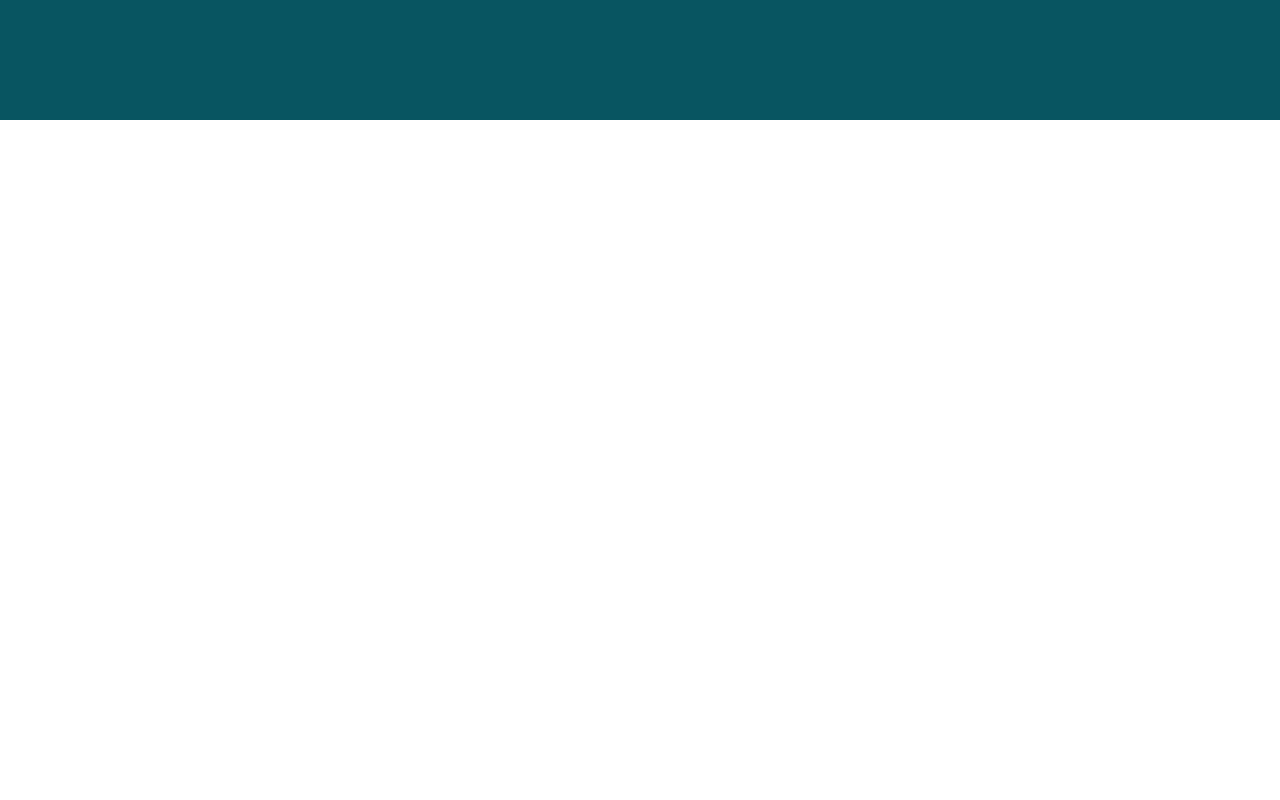
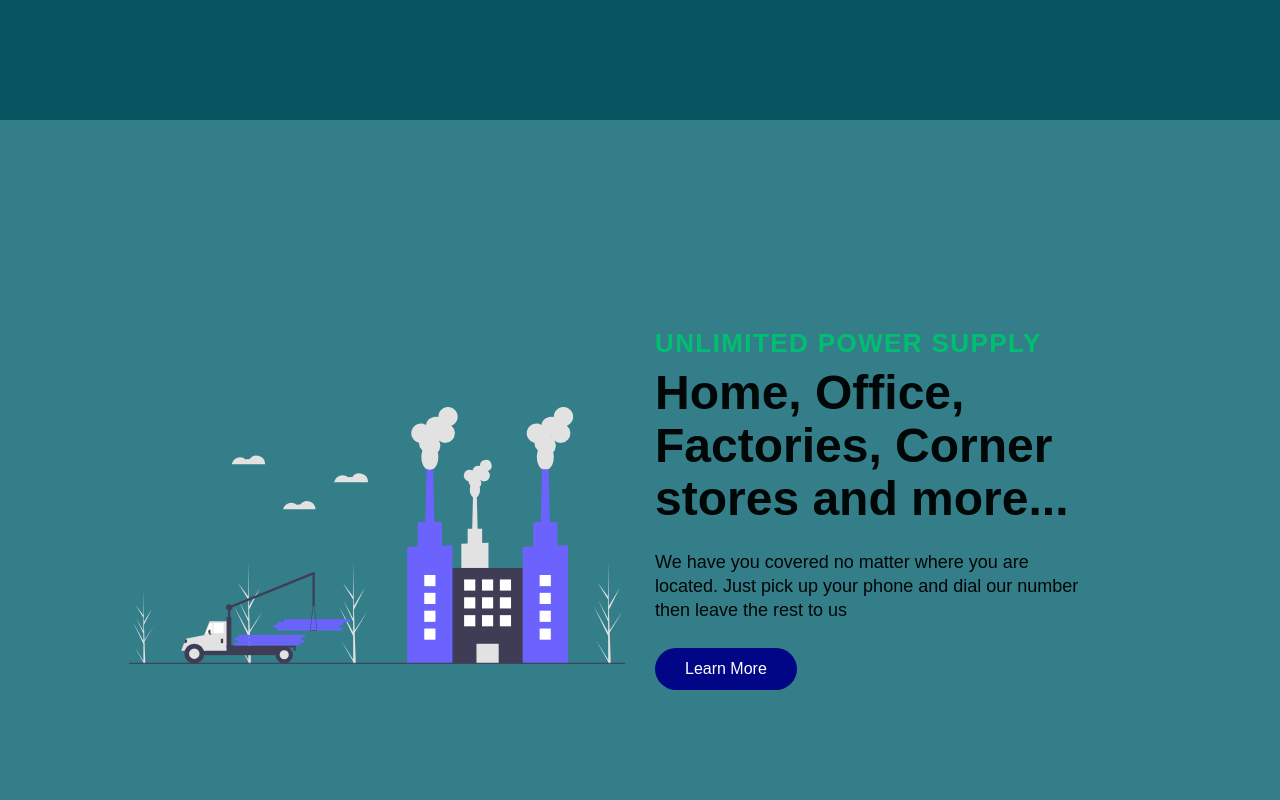
Before and after one commit to alvinego/Flywire, a React (Create React App) app: page / in a window 1280 px wide. Shown: the part 1620-2420 px from the top of the page. Before the commit the page ends 1740 px from the top, so only its background shows below. Built offline with nearby package versions, Linux system fonts and the light colour scheme; a web font is replaced by a local one.

Commit message:
Added all pages

```diff
--- a/src/components/InfoSection/Data.js
+++ b/src/components/InfoSection/Data.js
@@ -11,5 +11,57 @@ export const homeObjOne = {
     img: require('../../images/svg-1.svg').default,    alt: 'Car',
     dark: true,
     primary: true,
-    darkText: false
+    darkText: false,
+    dark2: true
 };
+
+export const homeObjTwo = {
+    id: 'discover',
+    lightBg: true,
+    lightText: false,
+    lightTextDesc:false,
+    topLine: 'Unlimited Power Supply',
+    headline: 'Home, Office, Factories, Corner stores and more... ',
+    description: ' We have you covered no matter where you are located. Just pick up your phone and dial our number then leave the rest to us',
+    buttonLabel: 'Learn More',
+    imgStart: true,
+    img: require('../../images/svg-3.svg').default,    alt: 'Car',
+    dark: false,
+    primary: false,
+    darkText: true,
+    dark2: false
+};
+
+export const homeObjThree = {
+    id: 'services',
+    lightBg: true,
+    lightText: false,
+    lightTextDesc:false,
+    topLine: 'Unlimited Power Supply',
+    headline: 'Home, Office, Factories, Corner stores and more... ',
+    description: ' We have you covered no matter where you are located. Just pick up your phone and dial our number then leave the rest to us',
+    buttonLabel: 'Learn More',
+    imgStart: true,
+    img: require('../../images/svg-3.svg').default,    alt: 'Car',
+    dark: false,
+    primary: false,
+    darkText: true,
+    dark2: false
+};
+
+export const homeObjFour = {
+    id: 'signup',
+    lightBg: false,
+    lightText: true,
+    lightTextDesc:true,
+    topLine: 'Come Join Us',
+    headline: 'Getting connected is extremely easy ',
+    description: ' Get connected to our power grid in 30mins. All you need to do is add your information and you are ready to go',
+    buttonLabel: 'Get Started',
+    imgStart: false,
+    img: require('../../images/svg-7.svg').default,    alt: 'Car',
+    dark: true,
+    primary: true,
+    darkText: false,
+    dark2: true
+};
--- a/src/components/InfoSection/InfoElements.js
+++ b/src/components/InfoSection/InfoElements.js
@@ -52,7 +52,7 @@ export const TextWrapper = styled.div`
 
 export const TopLine = styled.p`
     color: #01bf71;
-    font-size: 16px;
+    font-size: 26px;
     line-height: 16px;
     font-weight: 700;
     letter-spacing: 1.4px;
--- a/src/components/InfoSection/index.js
+++ b/src/components/InfoSection/index.js
@@ -15,7 +15,7 @@ import {
     Subtitle,
     BtnWrap} from './InfoElements'
 
-const InfoSection = ({lightBg, id, imgStart,topLine,lightText, headline, darkText, description, buttonLabel, img, alt}) => {
+const InfoSection = ({lightBg, id, imgStart,topLine,lightText, headline, darkText, description, buttonLabel, img, alt, primary, dark, dark2}) => {
     return (
         <>
           <InfoContainer lightBg={lightBg} id={id}>
@@ -27,7 +27,16 @@ const InfoSection = ({lightBg, id, imgStart,topLine,lightText, headline, darkTex
                     <Heading lightText={lightText}>{headline}</Heading>
                     <Subtitle darkText={darkText}>{description}</Subtitle>
                     <BtnWrap>
-                        <Button to='home'>{buttonLabel}</Button>
+                        <Button to='home'
+                        smooth={true}
+                        duration={500}
+                        spy={true}
+                        exact='true'
+                        offset={-80}
+                        primary={primary ? 1 : 0}
+                        dark={dark ? 1 : 0}
+                        dark2={dark2 ? 1 : 0}
+                        >{buttonLabel}</Button>
                     </BtnWrap>
                   </TextWrapper>
                 </Column1>
--- a/src/pages/index.js
+++ b/src/pages/index.js
@@ -3,7 +3,7 @@ import Sidebar from '../components/Sidebar';
 import Navbar from '../components/Navbar';
 import HeroSection from '../components/HeroSection';
 import InfoSection from '../components/InfoSection';
-import { homeObjOne } from '../components/InfoSection/Data';
+import { homeObjOne, homeObjTwo, homeObjThree, homeObjFour } from '../components/InfoSection/Data';
 
 const Home = () => {
     const[isOpen, setIsOpen] = useState(false);
@@ -17,6 +17,9 @@ const Home = () => {
           <Navbar toggle = {toggle}/>
           <HeroSection />
           <InfoSection {...homeObjOne}/>
+          <InfoSection {...homeObjTwo}/>
+          <InfoSection {...homeObjThree}/>
+          <InfoSection {...homeObjFour}/>
         </>
     )
 }
```
Also changed, not shown: src/components/Services/ServicesElements.js (added), src/components/Services/index.js (added).
